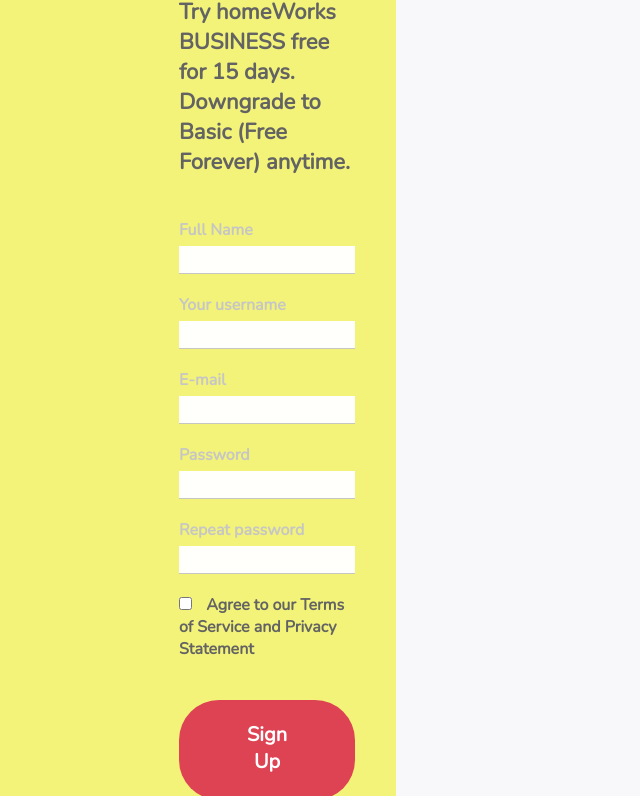
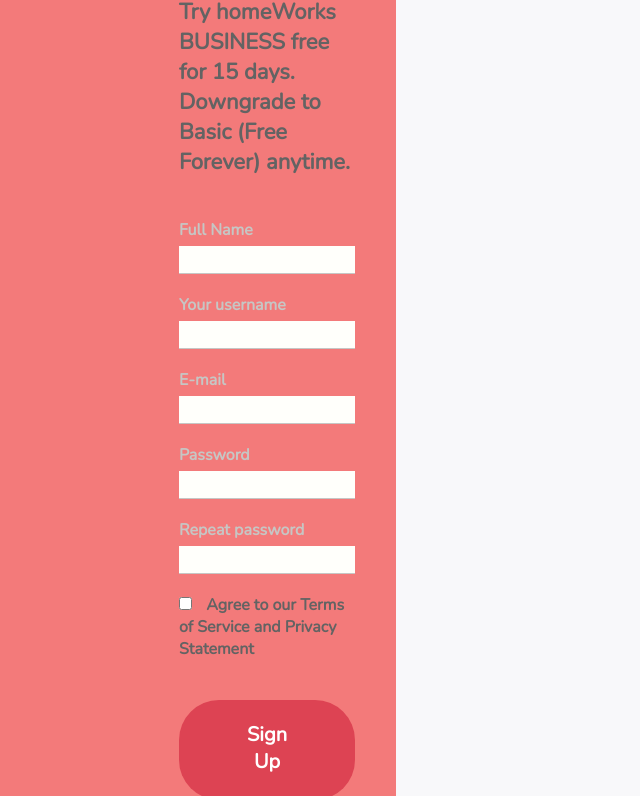
Before and after one commit to OliverQN7/remote_homework, a plain HTML site: page index.html in a window 1280 px wide. Shown: the part 351-1147 px from the top of the page, without its empty margins (244-884 px from the left). Drawn offline with Linux system fonts and the light colour scheme.

Commit message:
replaced color block__1

```diff
--- a/css/style.css
+++ b/css/style.css
@@ -29,7 +29,7 @@
   width: 50%;
   box-sizing: border-box;
   padding: 194px 41px 191px 423px;
-  background-color: #f3f37a;
+  background-color: #f37a7a;
 }
 .block__1-text h1 {
   color: #000;
```
